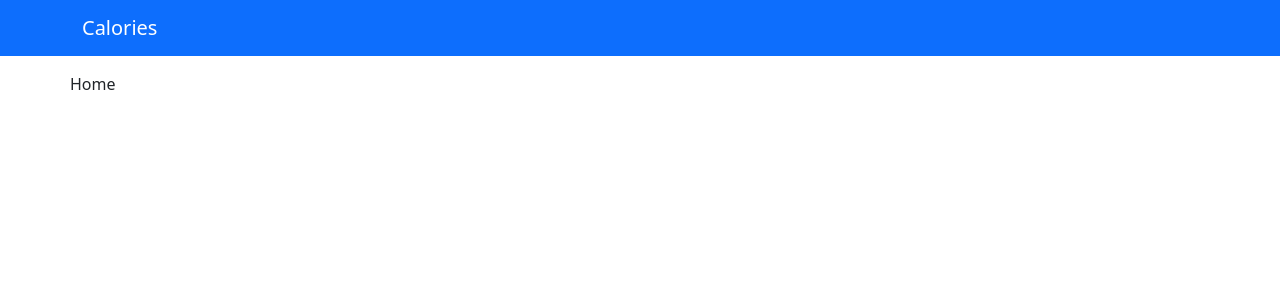
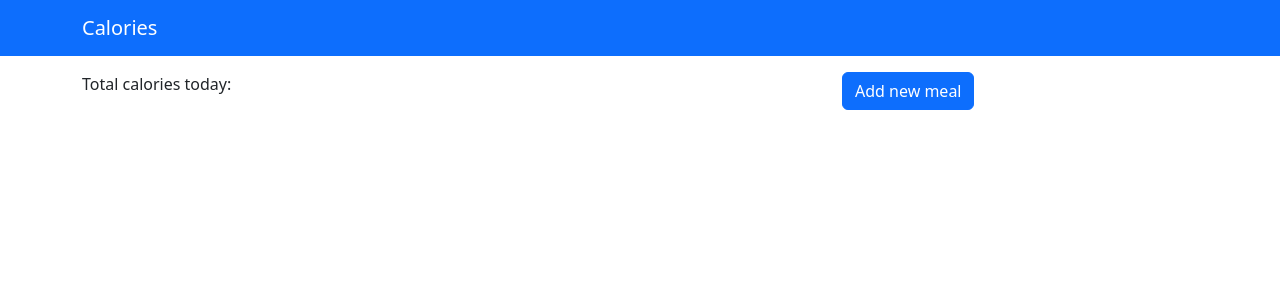
Before and after one commit to AlmazXX/calories, a React (Create React App) app: page / in a window 1280 px wide. Shown: the top 300 px of the page. Built offline with nearby package versions, Linux system fonts and the light colour scheme.

Commit message:
Made 2 rows in Home cont 1 for Total calories amount and Add meal button 2 for the list of meal consumed

```diff
--- a/src/containers/Home/Home.tsx
+++ b/src/containers/Home/Home.tsx
@@ -1,5 +1,17 @@
+import { Link } from "react-router-dom";
+
 const Home = () => {
-  return <div className="row mt-3">Home</div>;
+  return (
+    <>
+      <div className="row mt-3">
+        <div className="col-8">Total calories today: <strong></strong></div>
+        <div className="col-4">
+          <Link to="meal/add" className="btn btn-primary">Add new meal</Link>
+        </div>
+      </div>
+      <div className="row mt-3"></div>
+    </>
+  );
 };
 
 export default Home;
```
